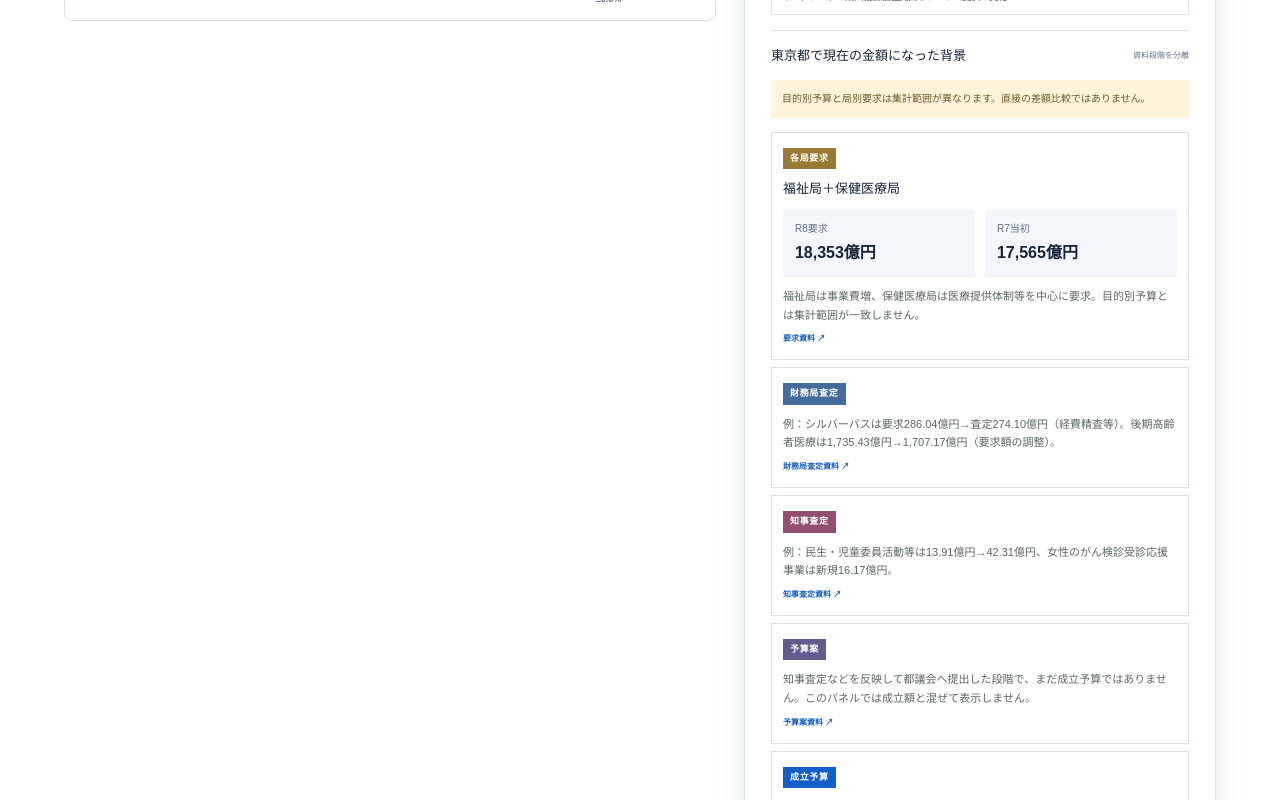
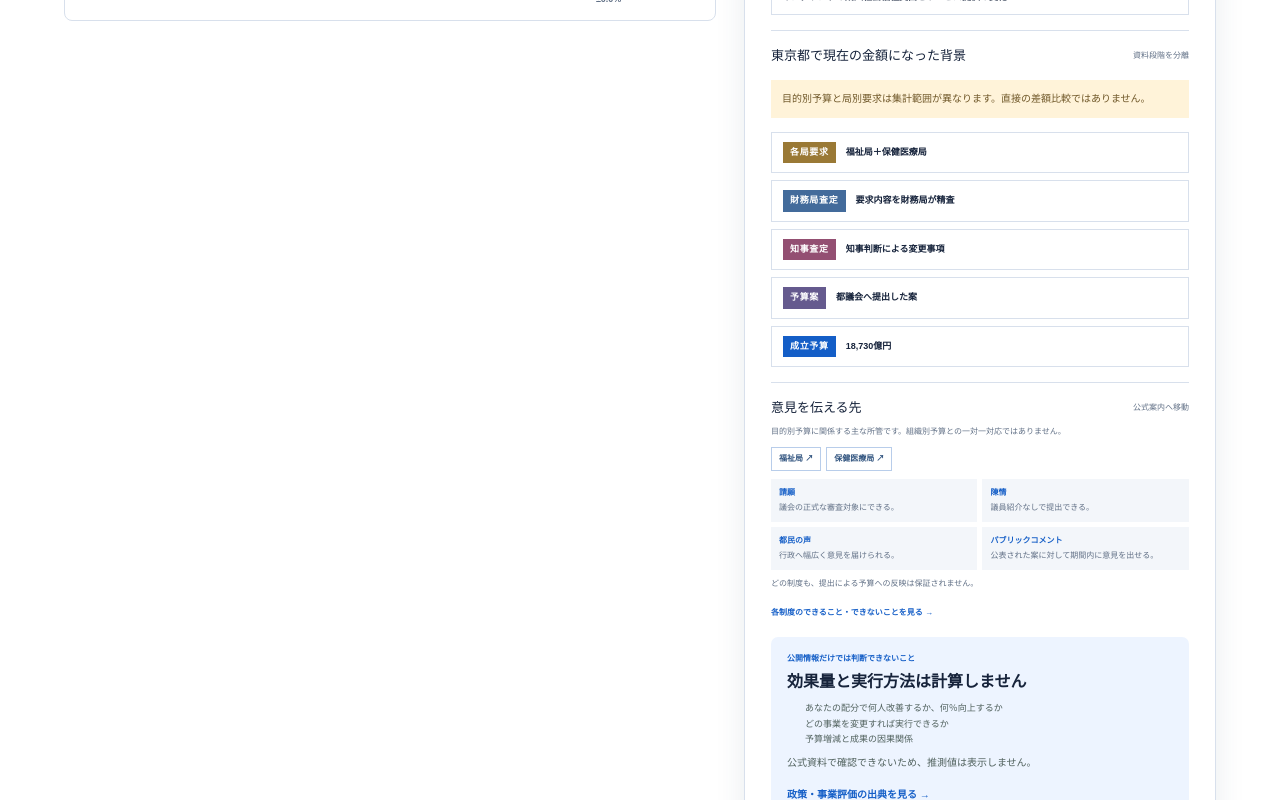
Before and after one commit to okajun35/tokyo-budget-simulator, a Next.js app: page / in a window 1280 px wide. Shown: the part 1520-2320 px from the top of the page. Built offline with nearby package versions, Linux system fonts and the light colour scheme.

Commit message:
style: compact budget background timeline

```diff
--- a/app/globals.css
+++ b/app/globals.css
@@ -108,10 +108,13 @@ input[type="range"]::-webkit-slider-thumb { appearance:none; width:16px; height:
 .warning { margin:14px 0; padding:11px; background:#fff3d9; color:#6f5728; font-size:10px; line-height:1.6; }
 .budgetBackgroundTimeline { display:grid; gap:7px; }
 .timelineCard { margin-top:11px; padding:16px; border:1px solid var(--line); }
-.budgetBackgroundTimeline .timelineCard { margin-top:0; padding:11px; }
+.budgetBackgroundTimeline .timelineCard { margin-top:0; padding:0; }
+.budgetBackgroundTimeline summary { display:flex; align-items:center; gap:10px; padding:9px 11px; cursor:pointer; list-style-position:inside; }
+.budgetBackgroundTimeline summary b { font-size:9px; }
+.timelineCardBody { padding:0 11px 11px; }
 .timelineCard h3 { margin:10px 0; font-size:13px; }
 .timelineCard p { margin:10px 0 0; color:#5a6664; font-size:11px; line-height:1.7; }
-.timelineCard>a { display:inline-block; margin-top:8px; color:var(--teal); font-size:8px; font-weight:800; }
+.timelineCardBody>a { display:inline-block; margin-top:8px; color:var(--teal); font-size:8px; font-weight:800; }
 .bureauMappingNote,.participationCaution { margin:8px 0; color:var(--muted); font-size:8px; line-height:1.6; }
 .leadBureauLinks { display:flex; flex-wrap:wrap; gap:5px; }
 .leadBureauLinks a { padding:5px 7px; border:1px solid #b8cdea; color:#31547f; font-size:8px; font-weight:800; text-decoration:none; }
--- a/app/page.tsx
+++ b/app/page.tsx
@@ -176,11 +176,11 @@ export default function Home() {
               <div className="contextSectionHead"><h3>東京都で現在の金額になった背景</h3><span>資料段階を分離</span></div>
               <div className="warning">目的別予算と局別要求は集計範囲が異なります。直接の差額比較ではありません。</div>
               <div className="budgetBackgroundTimeline">
-                <article className="timelineCard" data-budget-background-stage="request"><span className="stageTag request">各局要求</span>{active.request ? <><h3>{active.request.bureau}</h3><div className="requestNums"><span>R8要求<b>{money(active.request.requestedAmount100mYen)}</b></span><span>R7当初<b>{money(active.request.previousAmount100mYen)}</b></span></div><p>{active.request.reason}</p></> : <p>代表局の要求総額を対応付けられていないため、推測値は表示しません。</p>}<a href={budgetBackgroundSources.request.sourceUrl} target="_blank" rel="noreferrer">要求資料 ↗</a></article>
-                <article className="timelineCard" data-budget-background-stage="bureau_assessment"><span className="stageTag bureau">財務局査定</span><p>{active.bureauAssessment ?? "この分野の代表事項は未収録です。事項別一覧に掲載されないことを『査定なし』とは扱いません。"}</p><a href={budgetBackgroundSources.bureauAssessment.sourceUrl} target="_blank" rel="noreferrer">財務局査定資料 ↗</a></article>
-                <article className="timelineCard" data-budget-background-stage="governor_assessment"><span className="stageTag governor">知事査定</span><p>{active.governorAssessment ?? "知事査定で変更された事項だけが資料に掲載されます。掲載なしを『判断なし』とは扱いません。"}</p><a href={budgetBackgroundSources.governorAssessment.sourceUrl} target="_blank" rel="noreferrer">知事査定資料 ↗</a></article>
-                <article className="timelineCard" data-budget-background-stage="proposal"><span className="stageTag proposal">予算案</span><p>知事査定などを反映して都議会へ提出した段階で、まだ成立予算ではありません。このパネルでは成立額と混ぜて表示しません。</p><a href={budgetBackgroundSources.proposal.sourceUrl} target="_blank" rel="noreferrer">予算案資料 ↗</a></article>
-                <article className="timelineCard" data-budget-background-stage="enacted_budget"><span className="stageTag enacted_budget">成立予算</span><h3>{money(active.baselineAmount100mYen)}</h3><p>都議会の議決後に成立した当初予算です。本シミュレーターの初期値として使用しています。</p><a href={budgetBackgroundSources.enactedBudget.sourceUrl} target="_blank" rel="noreferrer">成立後の予算概要 ↗</a></article>
+                <details className="timelineCard" data-budget-background-stage="request"><summary><span className="stageTag request">各局要求</span><b>{active.request?.bureau ?? "代表局との対応は未収録"}</b></summary><div className="timelineCardBody">{active.request ? <><div className="requestNums"><span>R8要求<b>{money(active.request.requestedAmount100mYen)}</b></span><span>R7当初<b>{money(active.request.previousAmount100mYen)}</b></span></div><p>{active.request.reason}</p></> : <p>代表局の要求総額を対応付けられていないため、推測値は表示しません。</p>}<a href={budgetBackgroundSources.request.sourceUrl} target="_blank" rel="noreferrer">要求資料 ↗</a></div></details>
+                <details className="timelineCard" data-budget-background-stage="bureau_assessment"><summary><span className="stageTag bureau">財務局査定</span><b>要求内容を財務局が精査</b></summary><div className="timelineCardBody"><p>{active.bureauAssessment ?? "この分野の代表事項は未収録です。事項別一覧に掲載されないことを『査定なし』とは扱いません。"}</p><a href={budgetBackgroundSources.bureauAssessment.sourceUrl} target="_blank" rel="noreferrer">財務局査定資料 ↗</a></div></details>
+                <details className="timelineCard" data-budget-background-stage="governor_assessment"><summary><span className="stageTag governor">知事査定</span><b>知事判断による変更事項</b></summary><div className="timelineCardBody"><p>{active.governorAssessment ?? "知事査定で変更された事項だけが資料に掲載されます。掲載なしを『判断なし』とは扱いません。"}</p><a href={budgetBackgroundSources.governorAssessment.sourceUrl} target="_blank" rel="noreferrer">知事査定資料 ↗</a></div></details>
+                <details className="timelineCard" data-budget-background-stage="proposal"><summary><span className="stageTag proposal">予算案</span><b>都議会へ提出した案</b></summary><div className="timelineCardBody"><p>知事査定などを反映して都議会へ提出した段階で、まだ成立予算ではありません。このパネルでは成立額と混ぜて表示しません。</p><a href={budgetBackgroundSources.proposal.sourceUrl} target="_blank" rel="noreferrer">予算案資料 ↗</a></div></details>
+                <details className="timelineCard" data-budget-background-stage="enacted_budget"><summary><span className="stageTag enacted_budget">成立予算</span><b>{money(active.baselineAmount100mYen)}</b></summary><div className="timelineCardBody"><p>都議会の議決後に成立した当初予算です。本シミュレーターの初期値として使用しています。</p><a href={budgetBackgroundSources.enactedBudget.sourceUrl} target="_blank" rel="noreferrer">成立後の予算概要 ↗</a></div></details>
               </div>
             </section>
             <section className="contextSection participationContext">
```
